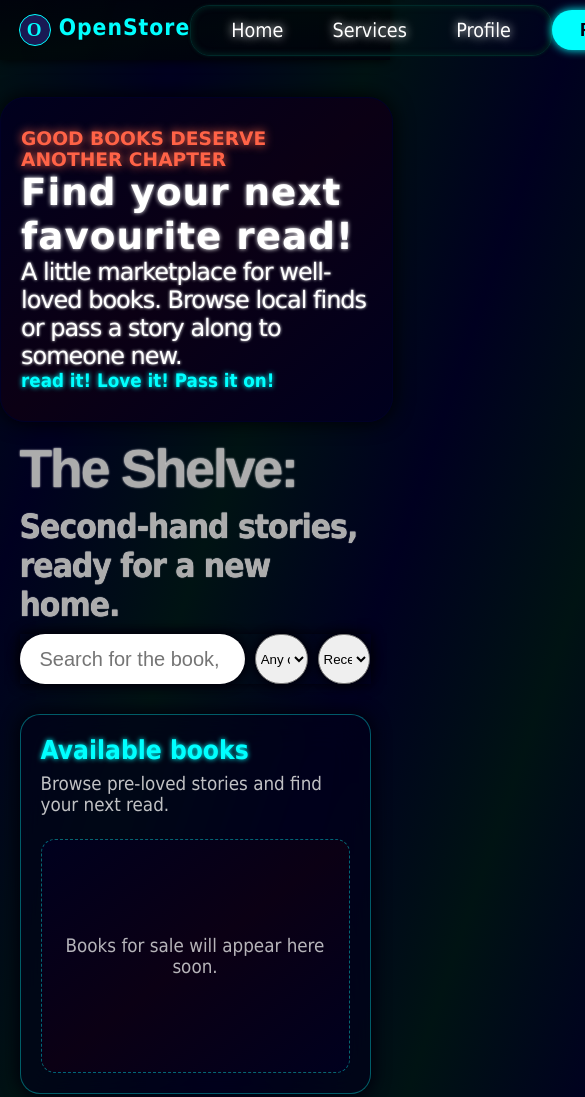
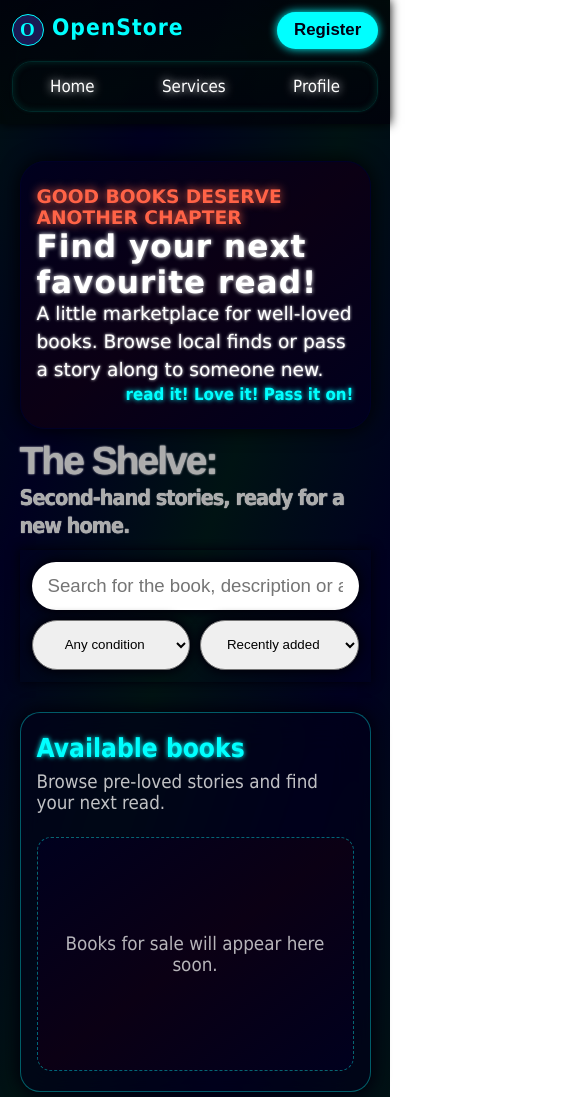
Before and after one commit to umarrlo9/OpenStore, a plain HTML site: page index.html in a window 390 px wide. Shown: the top 1097 px of the page, 585 px wide, since content can reach past the window. Drawn offline with Linux system fonts and the light colour scheme.

Commit message:
Add files via upload

```diff
--- a/styles/home.css
+++ b/styles/home.css
@@ -251,3 +251,88 @@ nav{
     background: linear-gradient(to bottom right, #00001e, #0b0014, #00001e);
     font-size: 1rem;
 }
+
+@media(max-width: 480px){
+    nav{
+        box-sizing: border-box;
+        height: auto;
+        min-height: 60px;
+        flex-wrap: wrap;
+        gap: 12px;
+        padding: 12px;
+    }
+    .nav-links{
+        order: 1;
+        flex: 1 0 100%;
+        justify-content: space-around;
+        box-sizing: border-box;
+        padding: 2px 8px;
+    }
+    .nav-links li a{
+        padding: 0 8px;
+        font-size: 0.9rem;
+    }
+    .reg-btn{
+        padding: 0.45rem 0.9rem;
+        font-size: 0.9rem;
+    }
+    .head{
+        box-sizing: border-box;
+        padding: 24px 16px;
+    }
+    .head h1{
+        font-size: clamp(1.6rem, 8vw, 2rem);
+    }
+    .head p{
+        font-size: 1rem;
+        letter-spacing: 0;
+        line-height: 1.5;
+    }
+    .head h6{
+        align-self: flex-end;
+        font-size: 0.9rem;
+    }
+    .main{
+        box-sizing: border-box;
+    }
+    .main h1{
+        font-size: clamp(2rem, 10vw, 2.5rem);
+        line-height: 1.15;
+    }
+    .main h3{
+        font-size: clamp(1.1rem, 5.5vw, 1.5rem);
+        line-height: 1.3;
+    }
+    .row{
+        display: grid;
+        grid-template-columns: repeat(2, minmax(0, 1fr));
+        align-items: stretch;
+        box-sizing: border-box;
+        padding: 12px;
+    }
+    .search,
+    .condition,
+    .books{
+        box-sizing: border-box;
+        width: 100%;
+        min-width: 0;
+    }
+    .search{
+        grid-column: 1 / -1;
+        height: auto;
+        min-height: 48px;
+        padding: 12px 16px;
+        font-size: 1rem;
+    }
+    .condition,
+    .books{
+        min-height: 48px;
+    }
+    .library{
+        width: 90%;
+        padding: 20px 16px;
+    }
+    .book-grid{
+        grid-template-columns: 1fr;
+    }
+}
```
